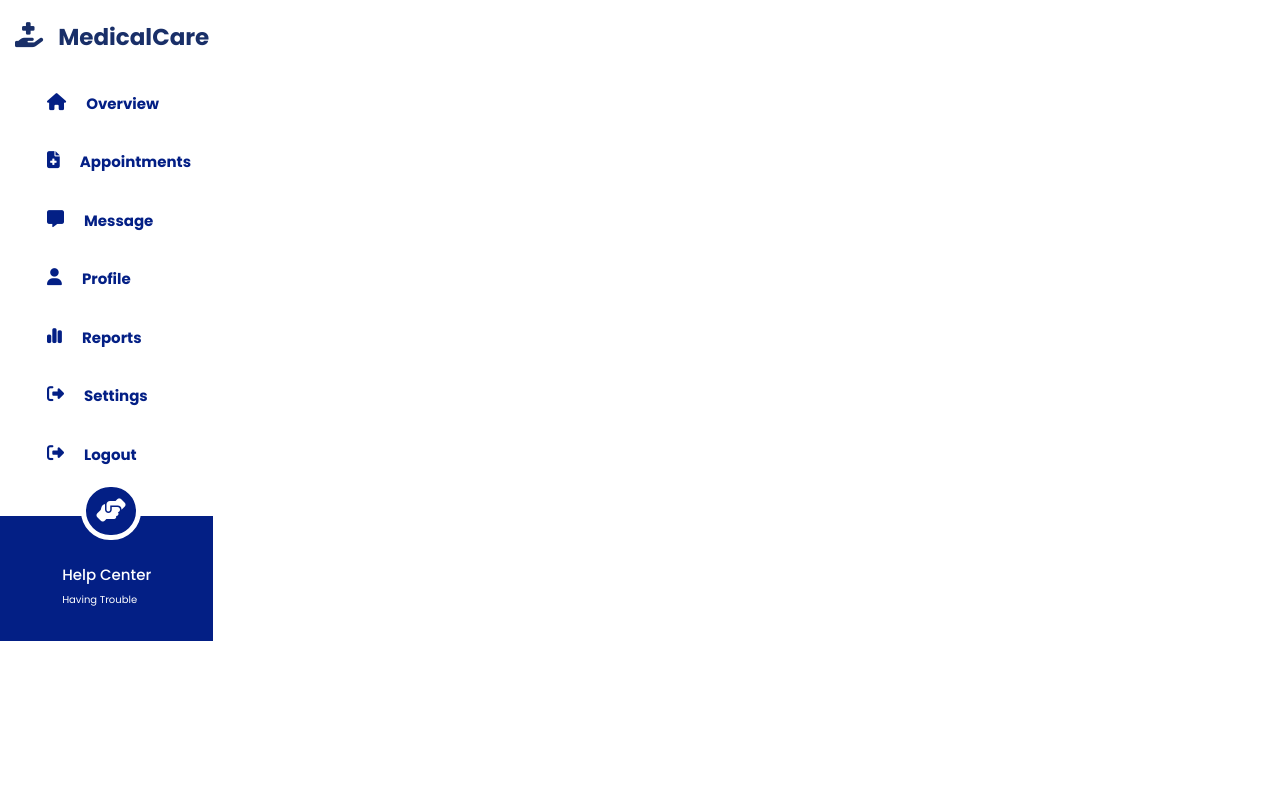
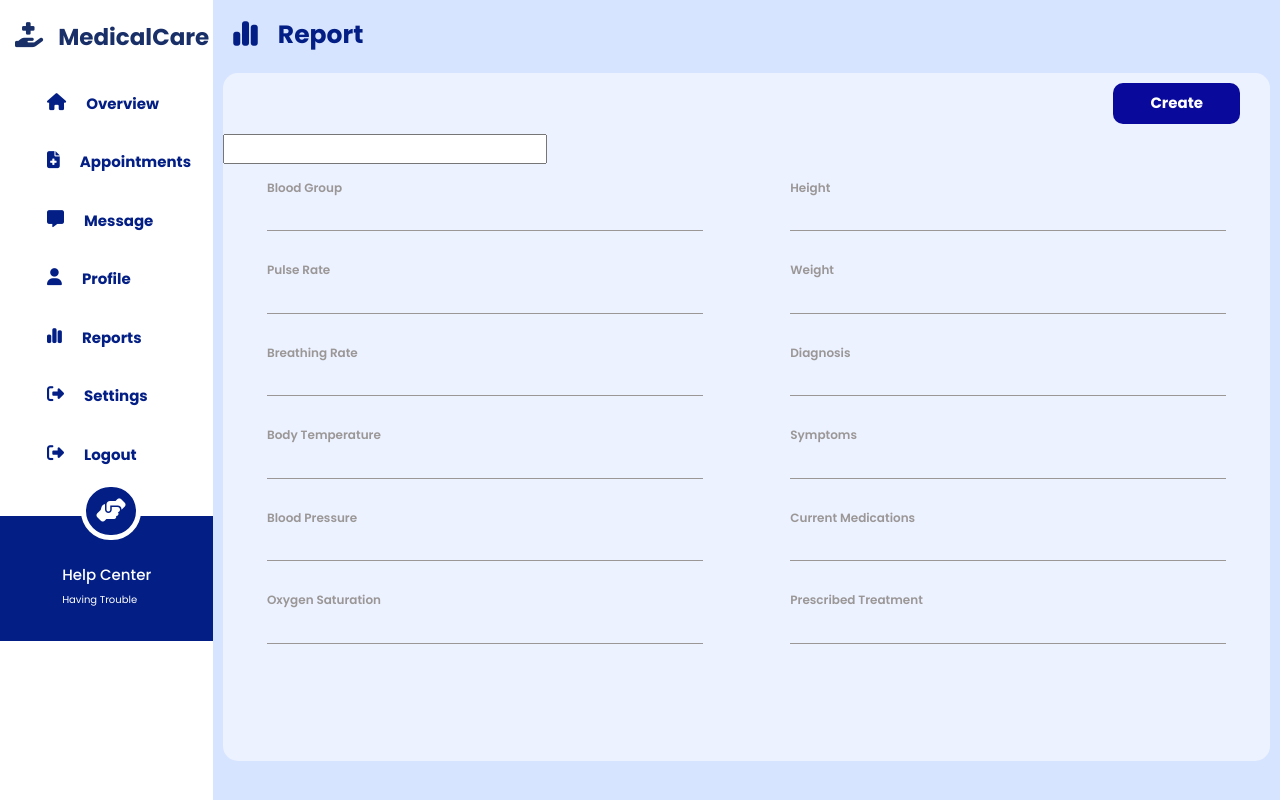
Before and after one commit to sarucm1017/Healthcare_Management-Frontend, a React (Create React App) app: page /createReport in a window 1280 px wide. Built offline with nearby package versions, Linux system fonts and the light colour scheme; a web font is replaced by a local one.

Commit message:
create report

```diff
--- a/src/Componets/Layout/ReportSection/Doctors/CreateReport.jsx
+++ b/src/Componets/Layout/ReportSection/Doctors/CreateReport.jsx
@@ -1,5 +1,6 @@
 import React from "react";
 import DoctorsDashboardSideSection from "../../Dashborad/Doctors/DoctorsDashboardSideSection";
+import "./reportOfpatient.css";
 
 const CreateReport = () => {
   return (
@@ -7,7 +8,114 @@ const CreateReport = () => {
       <div className="container-fluid">
         <div className="col-md-12 full_container">
           <DoctorsDashboardSideSection />
-          <div className="col-md-10"></div>
+          <div className="col-md-10">
+            <div className="main_home">
+              <div className="nav_bar_section">
+                <div className="left_section">
+                  <div className="icon_part">
+                    <i className="fa-solid fa-chart-simple"></i>
+                  </div>
+                  <div className="title_part">
+                    <h4>Report</h4>
+                  </div>
+                </div>
+                <div className="right_section"></div>
+              </div>
+              <div className="main_bodybannersection">
+                <form action="">
+                  <div className="col-md-12 maincontentsection">
+                    <div className="save_report">
+                      <button className="btn-saveReport">
+                        <a href="/createReport">Create</a>
+                      </button>
+                    </div>
+
+                    <div className="name_part">
+                      <input type="text" />
+                    </div>
+                    <div className="reportadding_section">
+                      <div className=" col-md-5 body_content-section">
+                        <div className="report_maininput">
+                          <p>Blood Group</p>
+                          <div className="report_inputBoxValues">
+                            <input type="text" />
+                          </div>
+                        </div>
+                        <div className="report_maininput">
+                          <p>Pulse Rate</p>
+                          <div className="report_inputBoxValues">
+                            <input type="text" />
+                          </div>
+                        </div>
+                        <div className="report_maininput">
+                          <p>Breathing Rate</p>
+                          <div className="report_inputBoxValues">
+                            <input type="text" />
+                          </div>
+                        </div>
+                        <div className="report_maininput">
+                          <p>Body Temperature</p>
+                          <div className="report_inputBoxValues">
+                            <input type="text" />
+                          </div>
+                        </div>
+                        <div className="report_maininput">
+                          <p>Blood Pressure</p>
+                          <div className="report_inputBoxValues">
+                            <input type="text" />
+                          </div>
+                        </div>
+                        <div className="report_maininput">
+                          <p>Oxygen Saturation</p>
+                          <div className="report_inputBoxValues">
+                            <input type="text" />
+                          </div>
+                        </div>
+                      </div>
+                      <div className=" col-md-5 body_content-section">
+                        <div className="report_maininput">
+                          <p>Height</p>
+                          <div className="report_inputBoxValues">
+                            <input type="text" />
+                          </div>
+                        </div>
+                        <div className="report_maininput">
+                          <p>Weight</p>
+                          <div className="report_inputBoxValues">
+                            <input type="text" />
+                          </div>
+                        </div>
+                        <div className="report_maininput">
+                          <p>Diagnosis</p>
+                          <div className="report_inputBoxValues">
+                            <input type="text" />
+                          </div>
+                        </div>
+                        <div className="report_maininput">
+                          <p>Symptoms</p>
+                          <div className="report_inputBoxValues">
+                            <input type="text" />
+                          </div>
+                        </div>
+                        <div className="report_maininput">
+                          <p>Current Medications</p>
+                          <div className="report_inputBoxValues">
+                            <input type="text" />
+                          </div>
+                        </div>
+                        <div className="report_maininput">
+                          <p>Prescribed Treatment</p>
+                          <div className="report_inputBoxValues">
+                            <input type="text" />
+                          </div>
+                        </div>
+                      </div>
+                    </div>
+                  </div>
+                </form>
+              </div>
+            </div>
+          </div>
         </div>
       </div>
     </>
--- a/src/Componets/Layout/ReportSection/Doctors/ReportOfPatients.jsx
+++ b/src/Componets/Layout/ReportSection/Doctors/ReportOfPatients.jsx
@@ -25,13 +25,17 @@ const ReportOfpatient = () => {
                 <div className="col-md-12 maincontentsection">
                   <div className="banner_navbar">
                     <div className="banner_section-header">
-                        <div className="headerClassification all"><p>All</p></div>
-                        <div className="headerClassification"><p>New Appointment</p></div>
-                        <div className="headerClassification"><p>Upcoming</p></div>
-                        <div className="headerClassification"><p>Cancled</p></div>
+                      <div className="headerClassification all">
+                        <p>All</p>
+                      </div>
+                      <div className="headerClassification">
+                        <p>Newly Added</p>
+                      </div>
                     </div>
                     <div className="createbtn-report">
-                      <button className="btn-CreateReport">Create Report</button>
+                      <button className="btn-CreateReport">
+                        <a href="/createReport">Create Report</a>
+                      </button>
                     </div>
                   </div>
                   <div className="bannerSection-content">
@@ -43,7 +47,6 @@ const ReportOfpatient = () => {
                           <th className="table-header">Body Temperature</th>
                           <th className="table-header">Blood Pressure</th>
                           <th className="table-header">Breathing Rate</th>
-
                         </tr>
                       </thead>
 
@@ -90,9 +93,7 @@ const ReportOfpatient = () => {
                           <td className="tableValues">97/60 mm Hg</td>
                           <td className="tableValues">15 bpm</td>
                         </tr>
-
                       </tbody>
-
                     </table>
                   </div>
                 </div>
@@ -101,7 +102,6 @@ const ReportOfpatient = () => {
           </div>
         </div>
       </div>
-
     </>
   );
 };
--- a/src/Componets/Layout/ReportSection/Doctors/reportOfpatient.css
+++ b/src/Componets/Layout/ReportSection/Doctors/reportOfpatient.css
@@ -1,21 +1,24 @@
 .banner_section-header{
     display: flex;
-    padding: 17px 25px;
+    padding: 15px 18px;
     gap: 22px;
     background-color: white;
-    width: 53%;
+    width: 26%;
     margin: 16px 17px;
     border-radius: 7px;
 }
 .btn-CreateReport{
     background-color: #09099b;
-    color: white;
     font-weight: 700;
     font-size: 15px;
     margin-right: 25px;
     border: none;
     padding: 9px 13px;
     border-radius: 10px;
+}
+.btn-CreateReport a {
+    text-decoration: none;
+    color: white;
 }
 .banner_navbar{
     display: flex;
@@ -73,3 +76,45 @@
     display: flex;
     flex-direction: row;
 }
+
+/* ////////////////create report///////// */
+
+.btn-saveReport{
+    background-color: #09099b;
+    font-weight: 700;
+    font-size: 15px;
+    margin-right: 25px;
+    border: none;
+    padding: 9px 37px;
+    border-radius: 10px;
+    display: flex;
+    justify-content: flex-end;
+    align-items: center;
+
+}
+.save_report{
+    display: flex;
+    align-items: center;
+    justify-content: flex-end;
+    margin: 10px 5px;
+}
+.btn-saveReport a {
+    text-decoration: none;
+    color: white;
+}
+.reportadding_section{
+    display: flex;
+    justify-content: space-around;
+}
+.report_inputBoxValues{
+    padding: 2px 0;
+    border-bottom: 1px solid #9B9797;
+}
+.report_inputBoxValues input{
+    border: none;
+    width: 100%;
+    background-color: transparent;
+    font-size: 13px;
+    font-weight: 600;
+    padding: 5px 0;
+}
```
Lines whose indentation alone changed are shown as unchanged.
